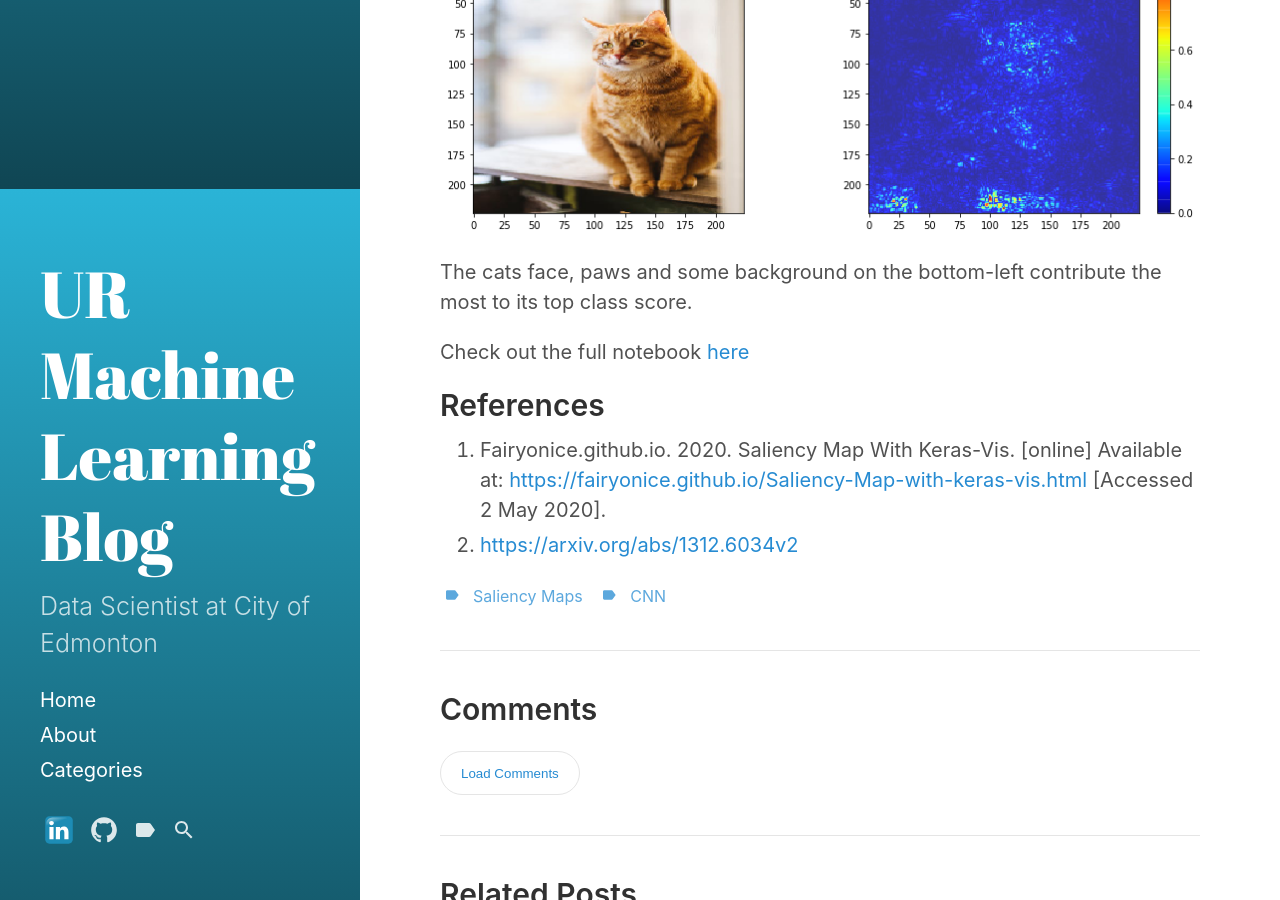
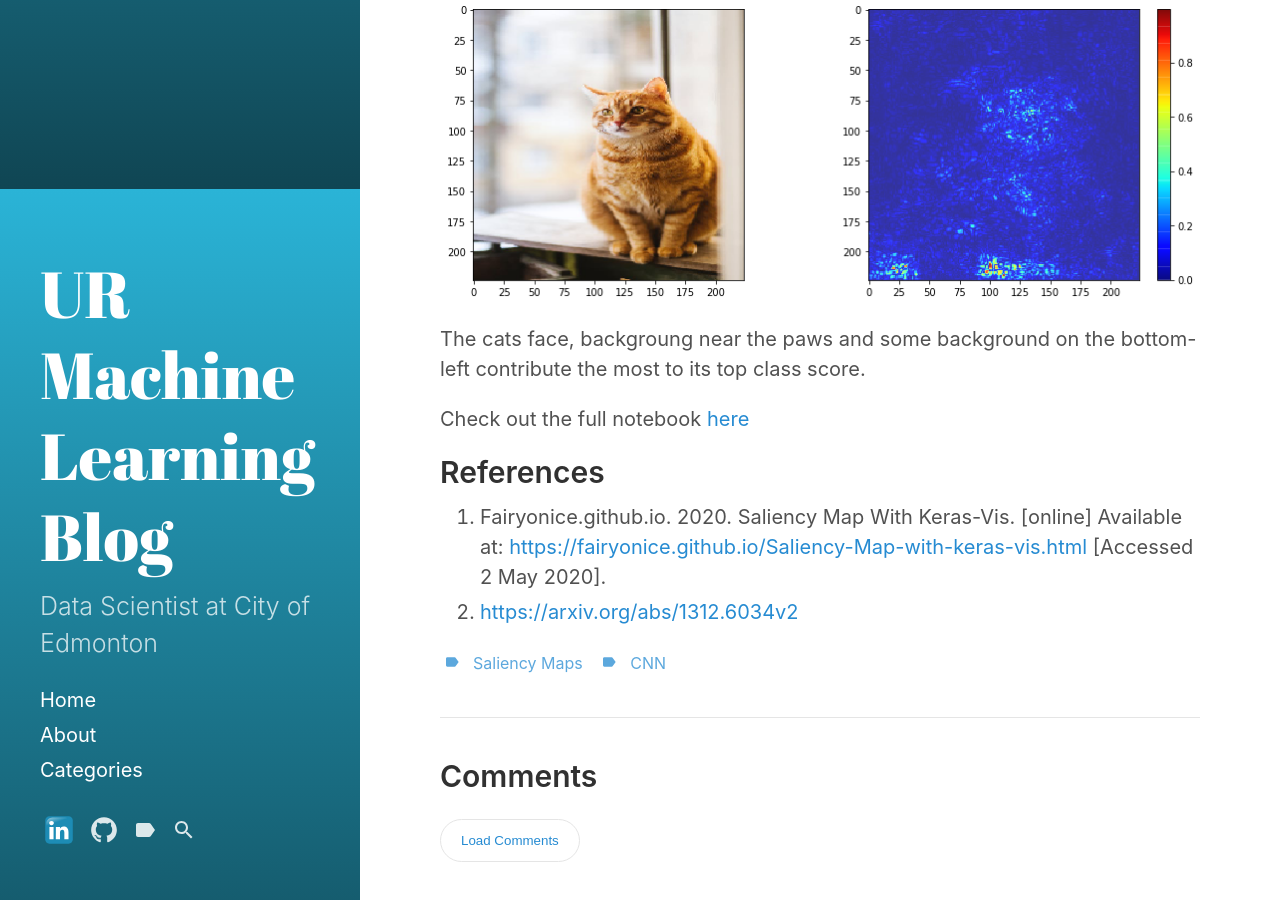
Before and after one commit to usmanr149/urmlblog, a Jekyll site: the page built from _posts/2020-5-1-Salincy-Maps.md, in a window 1280 px wide and 900 px high, scrolled down 5211 px. Built offline with Jekyll 4.4.1, drawn with Linux system fonts in a browser that asks for light colours; formulas are drawn with MathJax 3; some of the changed text lies outside the part shown.

```diff
--- a/_posts/2020-5-1-Salincy-Maps.md
+++ b/_posts/2020-5-1-Salincy-Maps.md
@@ -186,7 +189,7 @@
 
 ![_config.yml]({{ site.baseurl }}/images/saliencyMap/output_13_1.png)
 
-The cats face, paws and some background on the bottom-left contribute the most to its top class score.
+The cats face, backgroung near the paws and some background on the bottom-left contribute the most to its top class score.
 
 Check out the full notebook <a href='https://github.com/usmanr149/Saliency-Maps-in-TF-2.0' target="_blank">here</a>
 
```
Also changed, not shown: other parts of _posts/2020-5-1-Salincy-Maps.md (+3 -0 lines).
